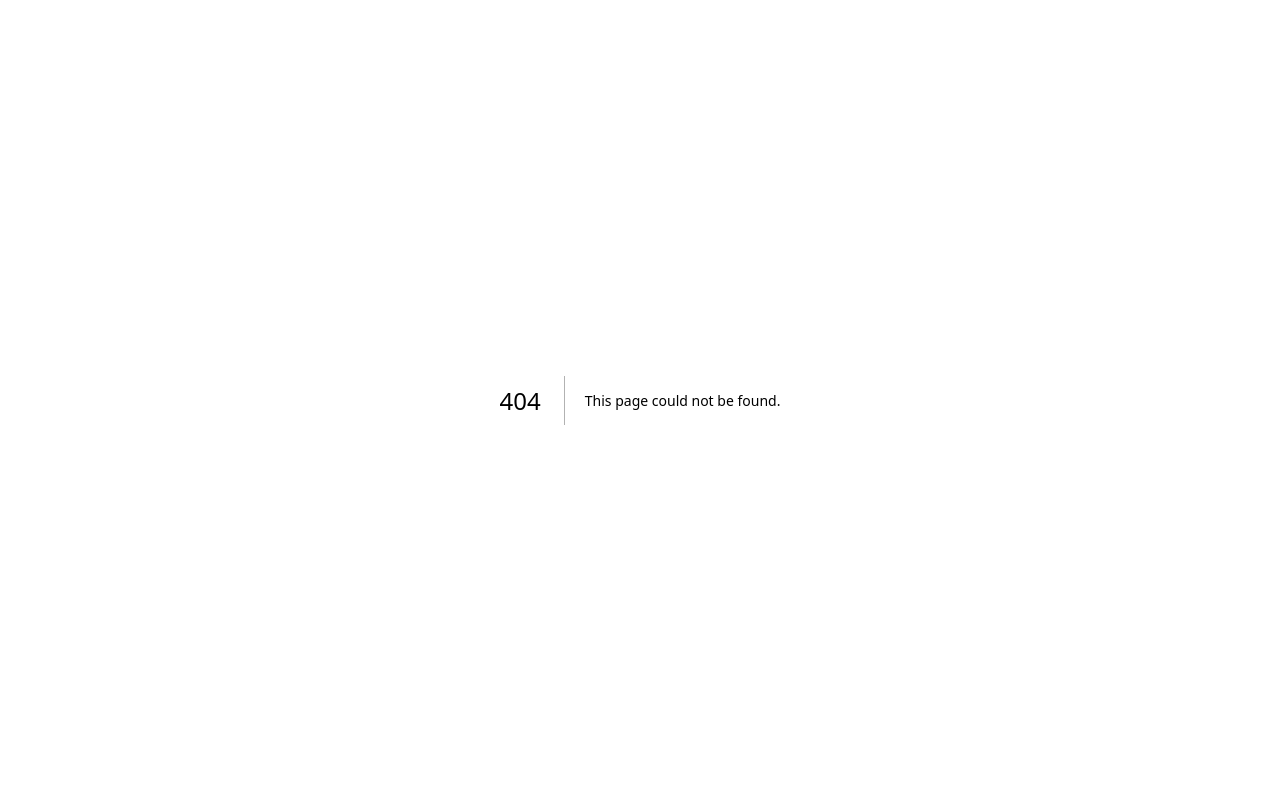
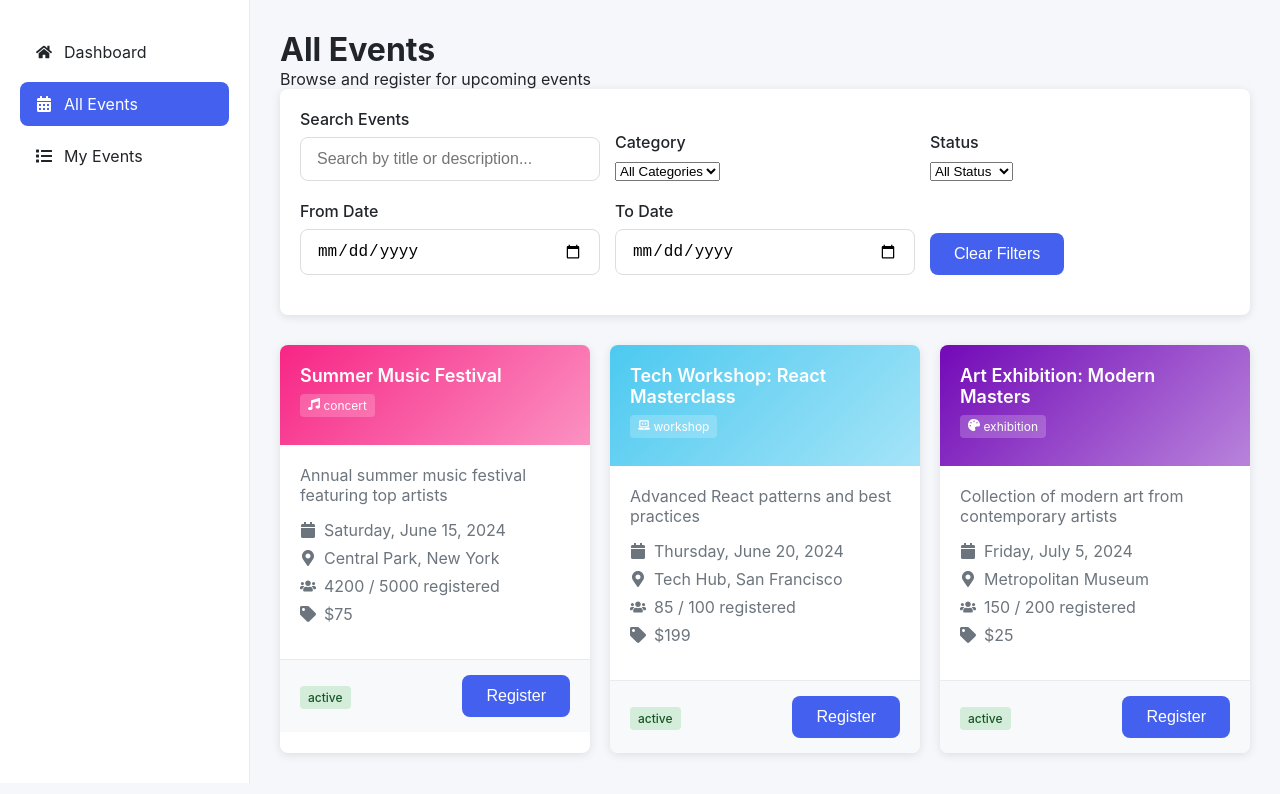
Before and after one commit to Hadi20Diab/event-management-platform-frontend, a Next.js app: page /dashboard/events in a window 1280 px wide. Before the commit this address had no page. Shown: the top 794 px of the page. Built offline with nearby package versions, Linux system fonts and the light colour scheme.

Commit message:
feat: add Events and MyEvents pages; update Sidebar links and Dashboard event navigation

```diff
--- a/src/pages/Events.jsx
+++ b/src/app/dashboard/events/page.tsx
@@ -1,10 +1,11 @@
+"use client";
 import React, { useState } from 'react';
-import Navbar from '../components/Layout/Navbar';
-import Sidebar from '../components/Layout/Sidebar';
-import EventCard from '../components/Events/EventCard';
-import { useAuth } from '../context/AuthContext';
+import Navbar from '../../../components/Layout/Navbar';
+import Sidebar from '../../../components/Layout/Sidebar';
+import EventCard from '../../../components/Events/EventCard';
+import { useAuth } from '../../../context/AuthContext';
+import '@/app/page.css';
 
-// Mock data - Replace with API data
 const mockEvents = [
   {
     id: 1,
@@ -44,82 +45,33 @@ const mockEvents = [
     status: 'active',
     price: 25,
     organizer: 'Art Council'
-  },
-  {
-    id: 4,
-    title: 'Food Festival',
-    description: 'International cuisine festival',
-    date: '2024-06-25',
-    location: 'Waterfront Plaza',
-    category: 'festival',
-    capacity: 3000,
-    registered: 2800,
-    status: 'active',
-    price: 50,
-    organizer: 'Foodie Events'
-  },
-  {
-    id: 5,
-    title: 'Business Conference',
-    description: 'Annual business leadership conference',
-    date: '2024-07-10',
-    location: 'Convention Center',
-    category: 'conference',
-    capacity: 1000,
-    registered: 750,
-    status: 'active',
-    price: 299,
-    organizer: 'Business Leaders'
   }
 ];
 
-const Events = () => {
+export default function Events() {
   const [events, setEvents] = useState(mockEvents);
-  const [filters, setFilters] = useState({
-    category: '',
-    status: '',
-    dateFrom: '',
-    dateTo: '',
-  });
+  const [filters, setFilters] = useState({ category: '', status: '', dateFrom: '', dateTo: '' });
   const [searchTerm, setSearchTerm] = useState('');
   const { user } = useAuth();
 
-  const handleFilterChange = (e) => {
+  const handleFilterChange = (e: any) => {
     const { name, value } = e.target;
     setFilters(prev => ({ ...prev, [name]: value }));
   };
 
   const filteredEvents = events.filter(event => {
-    // Apply search filter
     if (searchTerm && !event.title.toLowerCase().includes(searchTerm.toLowerCase()) &&
         !event.description.toLowerCase().includes(searchTerm.toLowerCase())) {
       return false;
     }
-
-    // Apply category filter
-    if (filters.category && event.category !== filters.category) {
-      return false;
-    }
-
-    // Apply status filter
-    if (filters.status && event.status !== filters.status) {
-      return false;
-    }
-
-    // Apply date filters
-    if (filters.dateFrom && event.date < filters.dateFrom) {
-      return false;
-    }
-
-    if (filters.dateTo && event.date > filters.dateTo) {
-      return false;
-    }
-
+    if (filters.category && event.category !== filters.category) return false;
+    if (filters.status && event.status !== filters.status) return false;
+    if (filters.dateFrom && event.date < filters.dateFrom) return false;
+    if (filters.dateTo && event.date > filters.dateTo) return false;
     return true;
   });
 
-  const handleRegister = (eventId) => {
-    // TODO: Replace with API call
+  const handleRegister = (eventId: any) => {
     console.log('Registering for event:', eventId);
     alert(`Registered for event ${eventId} (Mock - Replace with API call)`);
   };
@@ -147,11 +99,7 @@ const Events = () => {
 
               <div className="form-group">
                 <label>Category</label>
-                <select
-                  name="category"
-                  value={filters.category}
-                  onChange={handleFilterChange}
-                >
+                <select name="category" value={filters.category} onChange={handleFilterChange}>
                   <option value="">All Categories</option>
                   <option value="concert">Concert</option>
                   <option value="workshop">Workshop</option>
@@ -163,11 +111,7 @@ const Events = () => {
 
               <div className="form-group">
                 <label>Status</label>
-                <select
-                  name="status"
-                  value={filters.status}
-                  onChange={handleFilterChange}
-                >
+                <select name="status" value={filters.status} onChange={handleFilterChange}>
                   <option value="">All Status</option>
                   <option value="active">Active</option>
                   <option value="upcoming">Upcoming</option>
@@ -180,30 +124,16 @@ const Events = () => {
             <div className="filter-row">
               <div className="form-group">
                 <label>From Date</label>
-                <input
-                  type="date"
-                  name="dateFrom"
-                  value={filters.dateFrom}
-                  onChange={handleFilterChange}
-                />
+                <input type="date" name="dateFrom" value={filters.dateFrom} onChange={handleFilterChange} />
               </div>
 
               <div className="form-group">
                 <label>To Date</label>
-                <input
-                  type="date"
-                  name="dateTo"
-                  value={filters.dateTo}
-                  onChange={handleFilterChange}
-                />
+                <input type="date" name="dateTo" value={filters.dateTo} onChange={handleFilterChange} />
               </div>
 
               <div className="form-group">
-                <button
-                  className="btn btn-primary"
-                  style={{ marginTop: '24px' }}
-                  onClick={() => setFilters({ category: '', status: '', dateFrom: '', dateTo: '' })}
-                >
+                <button className="btn btn-primary" style={{ marginTop: '24px' }} onClick={() => setFilters({ category: '', status: '', dateFrom: '', dateTo: '' })}>
                   Clear Filters
                 </button>
               </div>
@@ -212,12 +142,7 @@ const Events = () => {
 
           <div className="events-grid">
             {filteredEvents.map((event) => (
-              <EventCard
-                key={event.id}
-                event={event}
-                onRegister={handleRegister}
-                isRegistered={user?.registeredEvents?.includes(event.id)}
-              />
+              <EventCard key={event.id} event={event} onRegister={handleRegister} isRegistered={user?.registeredEvents?.includes(event.id)} onUnregister={undefined} />
             ))}
           </div>
 
@@ -231,6 +156,4 @@ const Events = () => {
       </div>
     </div>
   );
-};
-
-export default Events;
+}
--- a/src/app/dashboard/page.tsx
+++ b/src/app/dashboard/page.tsx
@@ -64,7 +64,7 @@ export default function Dashboard() {
               ))}
             </div>
             <div style={{ marginTop: '20px', textAlign: 'center' }}>
-              <a href="/events" className="btn btn-primary">View All Events</a>
+              <a href="/dashboard/events" className="btn btn-primary">View All Events</a>
             </div>
           </div>
         </main>
--- a/src/components/Layout/Sidebar.jsx
+++ b/src/components/Layout/Sidebar.jsx
@@ -12,8 +12,8 @@ const Sidebar = () => {
 
   const userLinks = [
     { to: '/dashboard', icon: <FaHome />, label: 'Dashboard' },
-    { to: '/events', icon: <FaCalendarAlt />, label: 'All Events' },
-    { to: '/my-events', icon: <FaList />, label: 'My Events' },
+    { to: '/dashboard/events', icon: <FaCalendarAlt />, label: 'All Events' },
+    { to: '/dashboard/my-events', icon: <FaList />, label: 'My Events' },
   ];
 
   const adminLinks = [
```
Also changed, not shown: src/app/dashboard/my-events/page.tsx (renamed from src/pages/MyEvents.jsx, +10 -17 lines).
